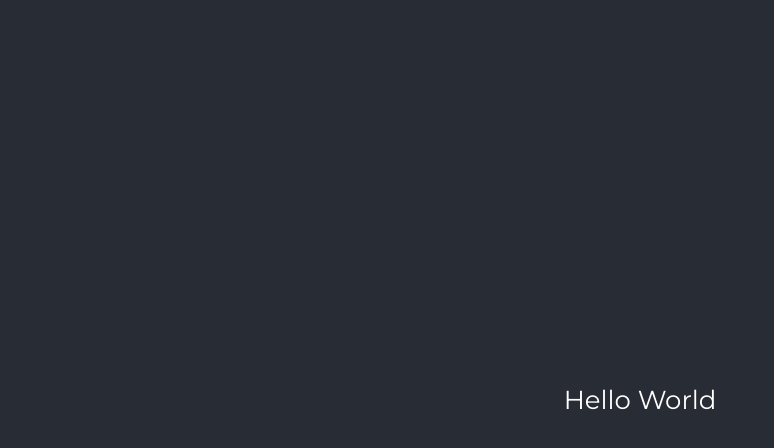
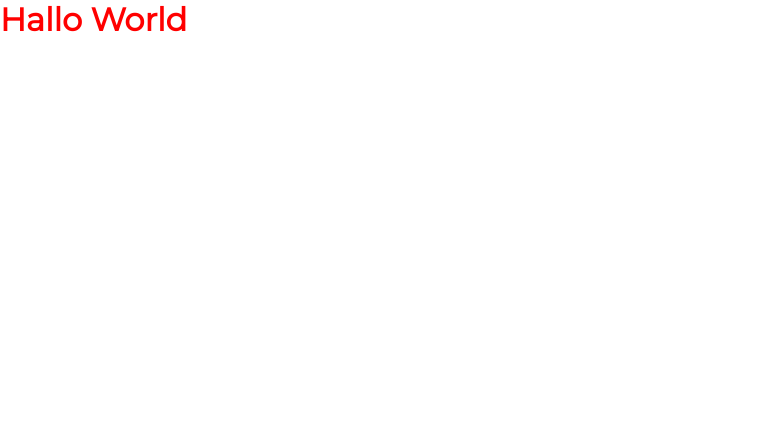
Before and after one commit to Lu-Smith/new_react_portfolio_sass, a React (Create React App) app: page / in a window 1280 px wide. Shown: the top 448 px of the page, without its empty margins (0-774 px from the left). Built offline with nearby package versions, Linux system fonts and the light colour scheme.

Commit message:
Created basic styles sheets

```diff
--- a/src/App.css
+++ /dev/null
@@ -1,38 +0,0 @@
-.App {
-  text-align: center;
-}
-
-.App-logo {
-  height: 40vmin;
-  pointer-events: none;
-}
-
-@media (prefers-reduced-motion: no-preference) {
-  .App-logo {
-    animation: App-logo-spin infinite 20s linear;
-  }
-}
-
-.App-header {
-  background-color: #282c34;
-  min-height: 100vh;
-  display: flex;
-  flex-direction: column;
-  align-items: center;
-  justify-content: center;
-  font-size: calc(10px + 2vmin);
-  color: white;
-}
-
-.App-link {
-  color: #61dafb;
-}
-
-@keyframes App-logo-spin {
-  from {
-    transform: rotate(0deg);
-  }
-  to {
-    transform: rotate(360deg);
-  }
-}
--- a/src/App.tsx
+++ b/src/App.tsx
@@ -1,12 +1,10 @@
 import React from 'react';
-import './App.css';
+import './styles/app.scss';
 
 function App() {
   return (
     <div className="App">
-      <header className="App-header">
-        Hello World
-      </header>
+      <h1>Hallo World</h1>
     </div>
   );
 }
--- /dev/null
+++ b/src/styles/app.scss
@@ -0,0 +1,6 @@
+@import './variables';
+@import './base';
+
+h1 {
+    color: red;
+}
```
Also changed, not shown: src/styles/_base.scss (added), src/styles/_variables.scss (added).
